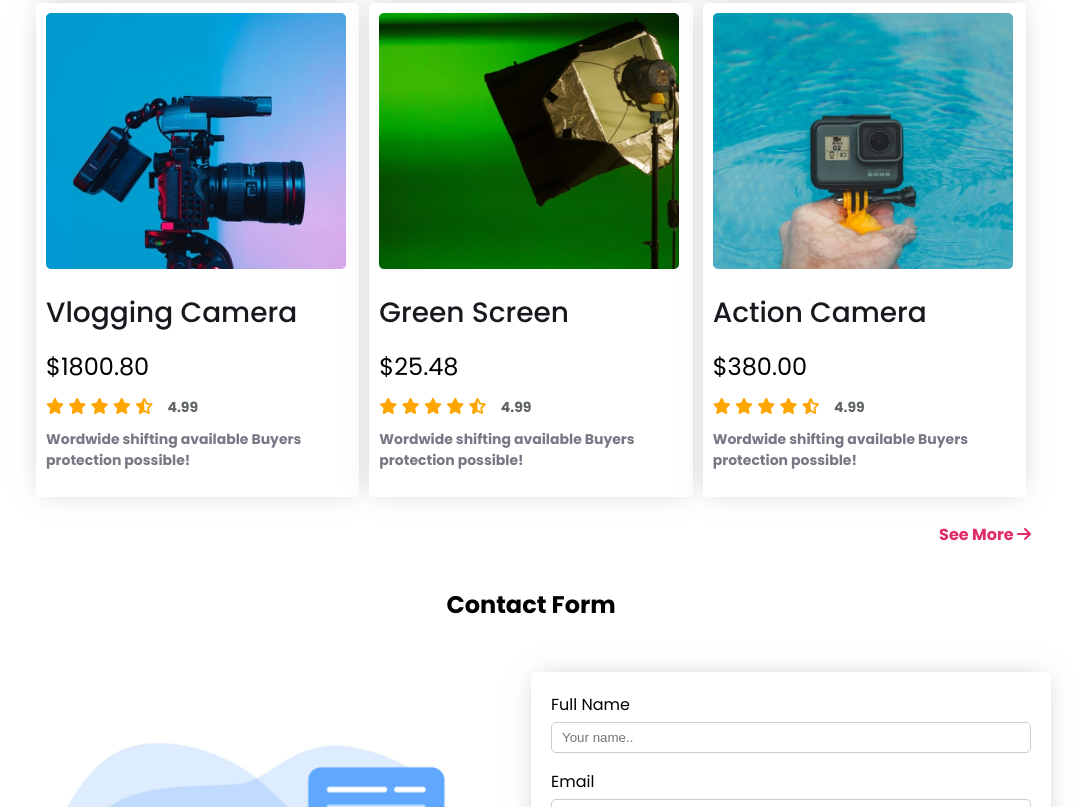
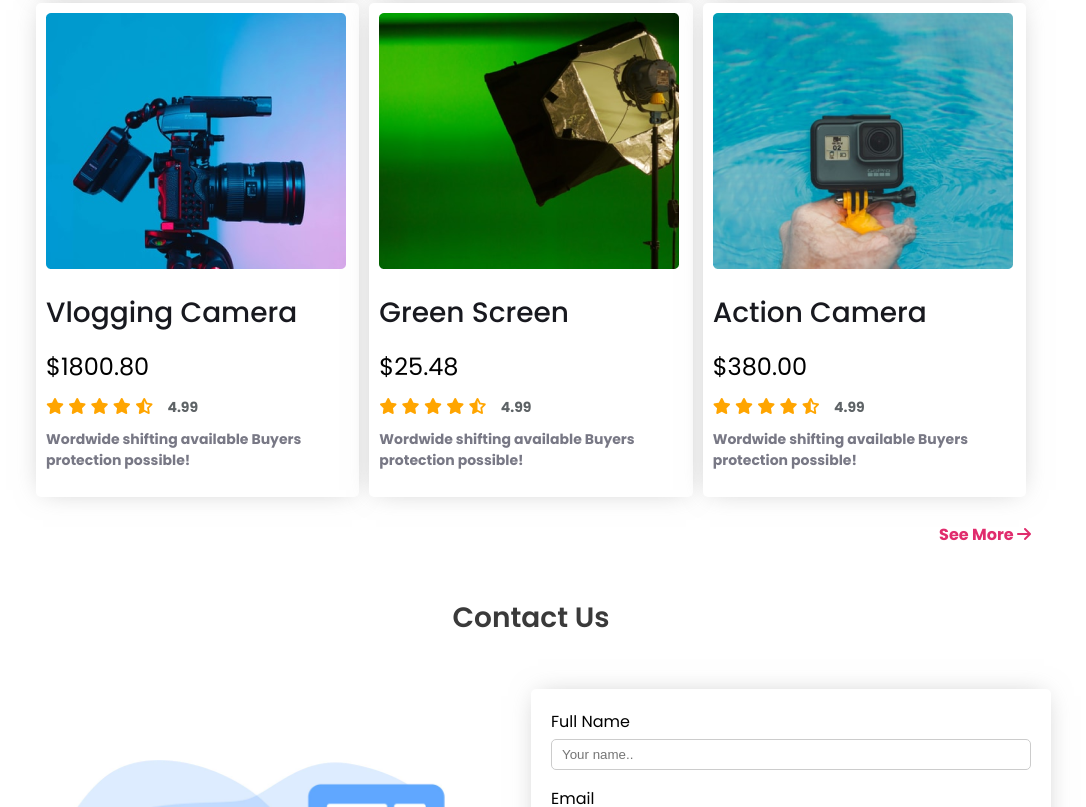
Before and after one commit to sajjad516/influencer-gears, a plain HTML site: page index.html in a window 1280 px wide. Shown: the part 1993-2800 px from the top of the page, without its empty margins (109-1195 px from the left). Drawn offline with Linux system fonts and the light colour scheme.

Commit message:
some edit

```diff
--- a/css/style.css
+++ b/css/style.css
@@ -266,7 +266,7 @@ transition: 0.2s ease-in-out;
   box-shadow: 0px 0px 25px -7px rgba(170, 170, 170, 0.71);
   padding: 20px;
 }
-.contact h2{
+.section-title{
   display: flex;
   justify-content: center;
 }
--- a/index.html
+++ b/index.html
@@ -272,7 +272,7 @@
 
     <section class="contact-sec">
         <div class="contact">
-            <h2>Contact Form</h2>
+            <h2 class="section-title">Contact Us</h2>
             <div class="contact-form">
                 <div class="contact-img">
                     <img src="images/contact.jpg" alt="">
```
